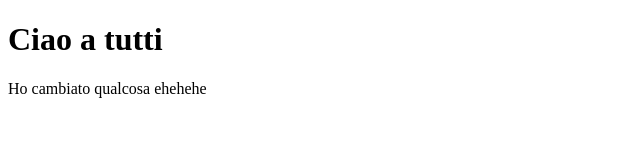
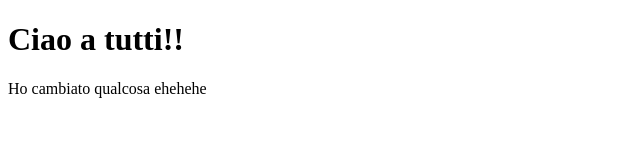
Before and after one commit to lichfolky/progetto-angular, an Angular app: page / in a window 1280 px wide. Shown: the top 160 px of the page, without its empty margins (0-640 px from the left). Built offline with nearby package versions, Linux system fonts and the light colour scheme.

Commit message:
add builder

```diff
--- a/angular.json
+++ b/angular.json
@@ -13,7 +13,7 @@
         "build": {
           "builder": "@angular-devkit/build-angular:browser",
           "options": {
-            "outputPath": "dist/progetto-angular",
+            "outputPath": "dist",
             "index": "src/index.html",
             "main": "src/main.ts",
             "polyfills": [
@@ -91,6 +91,9 @@
             ],
             "scripts": []
           }
+        },
+        "deploy": {
+          "builder": "angular-cli-ghpages:deploy"
         }
       }
     }
--- a/src/index.html
+++ b/src/index.html
@@ -8,7 +8,7 @@
     <link rel="icon" type="image/x-icon" href="favicon.ico" />
   </head>
   <body>
-    <h1>Ciao a tutti</h1>
+    <h1>Ciao a tutti!!</h1>
     <app-root></app-root>
   </body>
 </html>
```
